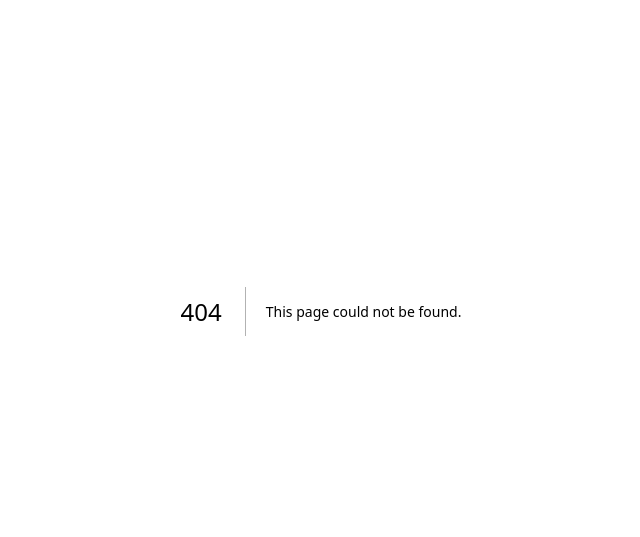
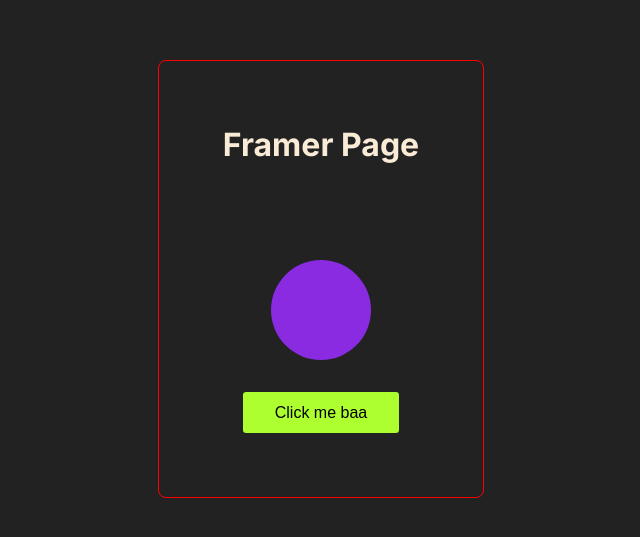
Before and after one commit to drkedrkedjon/learning-next-framework, a Next.js app: page /framer in a window 1280 px wide. Before the commit this address had no page. Shown: the part 121-658 px from the top of the page, without its empty margins (319-959 px from the left). Built offline with nearby package versions, Linux system fonts and the light colour scheme.

Commit message:
Pkaying with Framer Motion

```diff
--- a/package.json
+++ b/package.json
@@ -11,8 +11,10 @@
   "dependencies": {
     "eslint": "8.49.0",
     "eslint-config-next": "13.4.19",
+    "framer-motion": "^10.16.4",
     "next": "13.4.19",
     "react": "18.2.0",
-    "react-dom": "18.2.0"
+    "react-dom": "18.2.0",
+    "react-latex-next": "^2.2.0"
   }
 }
--- /dev/null
+++ b/src/app/framer/page.js
@@ -0,0 +1,13 @@
+import styles from "./page.module.css"
+
+export default function FramerMotion() {
+  return (
+    <div className={styles.wrapper}>
+      <h1 className={styles.h1}>Framer Page</h1>
+      <div className={styles.ball}>
+
+      </div>
+      <button className={styles.btn}>Click me baa</button>
+    </div>
+  )
+}
--- /dev/null
+++ b/src/app/framer/page.module.css
@@ -0,0 +1,32 @@
+.ball {
+  width: 100px;
+  height: 100px;
+  border-radius: 50%;
+  background-color: blueviolet;
+}
+.btn {
+  margin: none;
+  padding: 0.7rem 2rem;
+  background-color: greenyellow;
+  border: none;
+  border-radius: 0.2rem;
+  font-size: inherit;
+  transition: scale 0.2s ease-in-out;
+  cursor: pointer;
+}
+.btn:hover {
+  scale: 1.05;
+}
+.wrapper {
+  display: flex;
+  flex-direction: column;
+  align-items: center;
+  gap: 2rem;
+  padding: 4rem;
+  border-radius: 0.5rem;
+  border: 1px solid red;
+}
+.h1 {
+  margin-bottom: 4rem;
+  color: antiquewhite;
+}
--- a/src/app/page.js
+++ b/src/app/page.js
@@ -24,6 +24,11 @@ export default function Home() {
           ))}
         </div>
         <Footer />
+        <br />
+        <Link className={styles.link} href={"/latex"} >Latex page</Link>
+        <br />
+        <br />
+        <Link className={styles.link} href={"/framer"} >Framer motion page</Link>
       </div>
     </main>
   )
```
Also changed, not shown: src/app/latex/page.js (added, +25 -0 lines), 1 other file (tests, documents, lock files or other folders).
